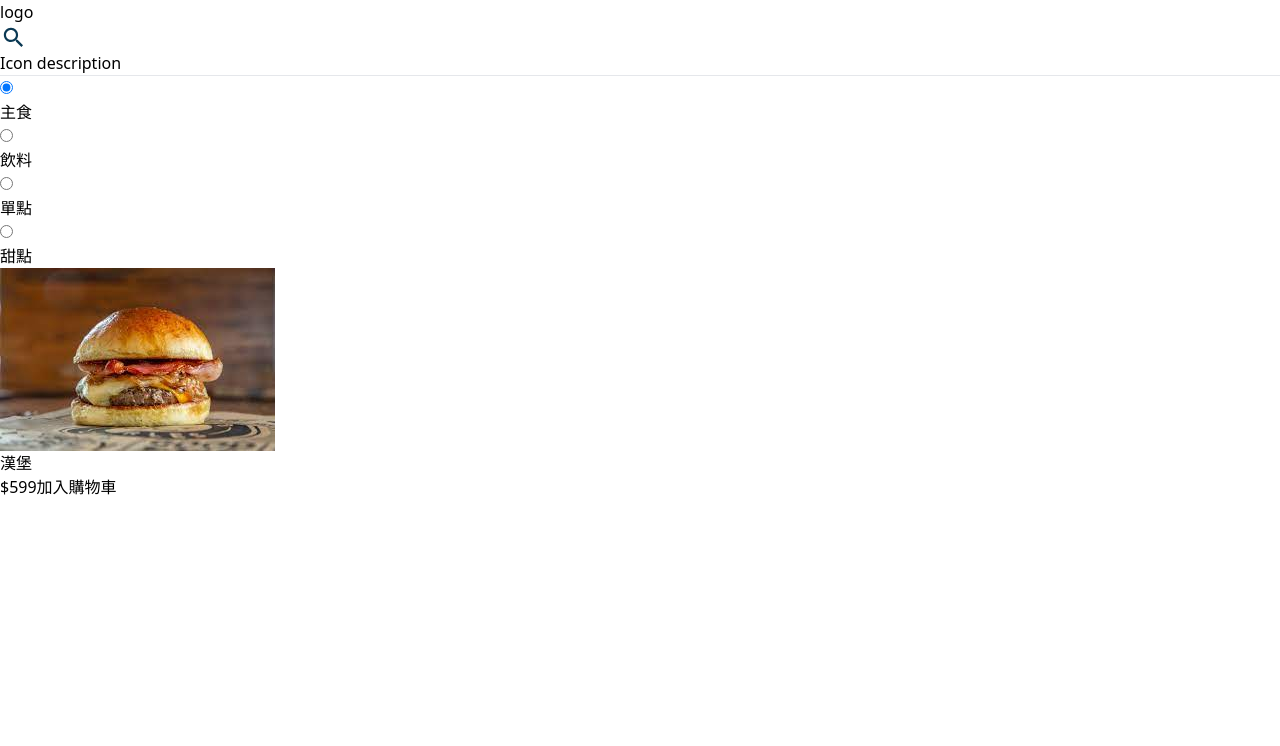
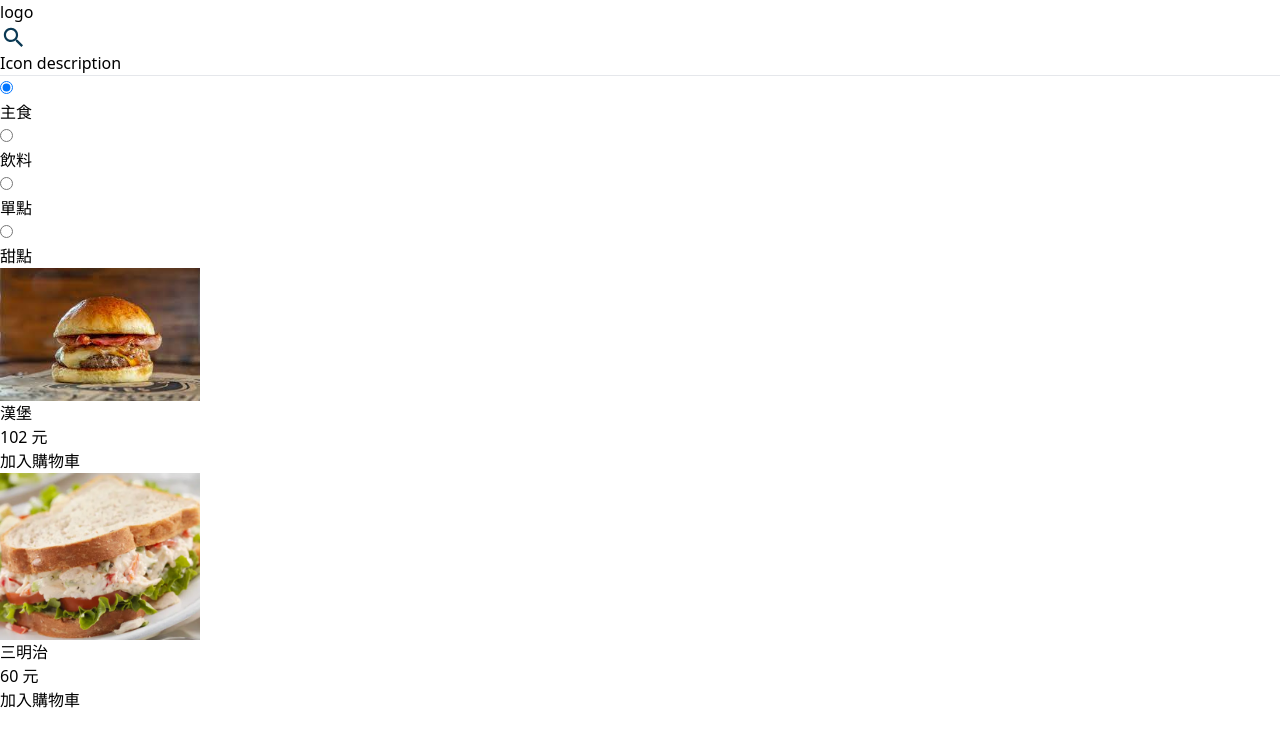
Before and after one commit to weily10/menu, a Vue app: page / in a window 1280 px wide. Shown: the top 746 px of the page. Built offline with nearby package versions, Linux system fonts and the light colour scheme.

Commit message:
feat: category change

```diff
--- a/src/App.vue
+++ b/src/App.vue
@@ -5,7 +5,7 @@ import Body from "./components/Body.vue"
 
 <template>
   <main>
-    <div>
+    <div class="text-sm">
       <Header></Header>
       <Body></Body>
 
--- a/src/components/Body.vue
+++ b/src/components/Body.vue
@@ -1,6 +1,7 @@
 <script setup>
 import { ref } from "vue";
-import hamburger from "../assets/images/hamburger.jpeg"
+import hamburger from "../assets/images/hamburger.jpeg";
+import sandwich from "../assets/images/sandwich.png";
 
 const items = ref([
   { id: "breakfast", name: "主食" },
@@ -9,9 +10,18 @@ const items = ref([
   { id: "sweets", name: "甜點" },
 ]);
 const radioVar = ref("breakfast");
-const breakfast = ref([]);
-const a = (i) => {
-  console.log("aaa", i);
+const breakfast = ref([
+  { product: "漢堡", price: 102, img: hamburger },
+  { product: "三明治", price: 60, img: sandwich },
+]);
+
+const drinks = ref([
+  { product: "果汁", price: 40, img: hamburger },
+  { product: "奶茶", price: 30, img: sandwich },
+]);
+const changeCategory = (i) => {
+  radioVar.value = i.target.value
+  console.log(radioVar);
 };
 </script>
 <template>
@@ -26,7 +36,7 @@ const a = (i) => {
             :id="item.id"
             :name="item.id"
             :value="item.id"
-            @click="a"
+            @change="changeCategory"
             class="hidden peer"
           />
           <label :for="item.id" class="tab">
@@ -36,34 +46,30 @@ const a = (i) => {
       </ul>
     </div>
 
-    <div class="mt-3 mx-3">
+    <div class="mt-3 mx-3 text-sm" v-show="radioVar == 'breakfast'">
       <div
-        class="w-full max-w-sm bg-white border border-gray-200 rounded-lg shadow"
+        v-for="(item, index) in breakfast"
+        :key="index + 'index'"
+        class="w-full max-w-sm bg-white border border-gray-200 rounded-lg shadow mb-3"
       >
-        <a href="#">
+        <div class="flex p-3 h-40">
           <img
-            class="rounded-t-lg object-cover w-full"
-            :src="hamburger"
+            class="object-cover"
+            :src="item.img"
             alt="product image"
-
+            width="200"
+            height="100"
           />
-        </a>
-        <div class="px-5 pb-5">
-          <a href="#">
-            <h5 class="text-xl font-semibold tracking-tight text-gray-600">
-              漢堡
-            </h5>
-          </a>
-
-          <div class="flex items-center justify-between">
-            <span class="text-3xl font-bold text-gray-900 dark:text-white"
-              >$599</span
-            >
-            <a
-              href="#"
-              class="text-white bg-blue-700 hover:bg-blue-800 focus:ring-4 focus:outline-none focus:ring-blue-300 font-medium rounded-lg text-sm px-5 py-2.5 text-center dark:bg-blue-600 dark:hover:bg-blue-700 dark:focus:ring-blue-800"
-              >加入購物車</a
-            >
+          <div class="ml-2 flex flex-col justify-between">
+            <div class="flex justify-between">
+              <p class="font-semibold text-gray-600">
+                {{ item.product }}
+              </p>
+              <p class="text-gray-600">{{ item.price }} 元</p>
+            </div>
+            <div class="pl-3">
+              <button class="btn-primary w-28 text-center">加入購物車</button>
+            </div>
           </div>
         </div>
       </div>
```
Also changed, not shown: src/assets/images/sandwich.png (added).
